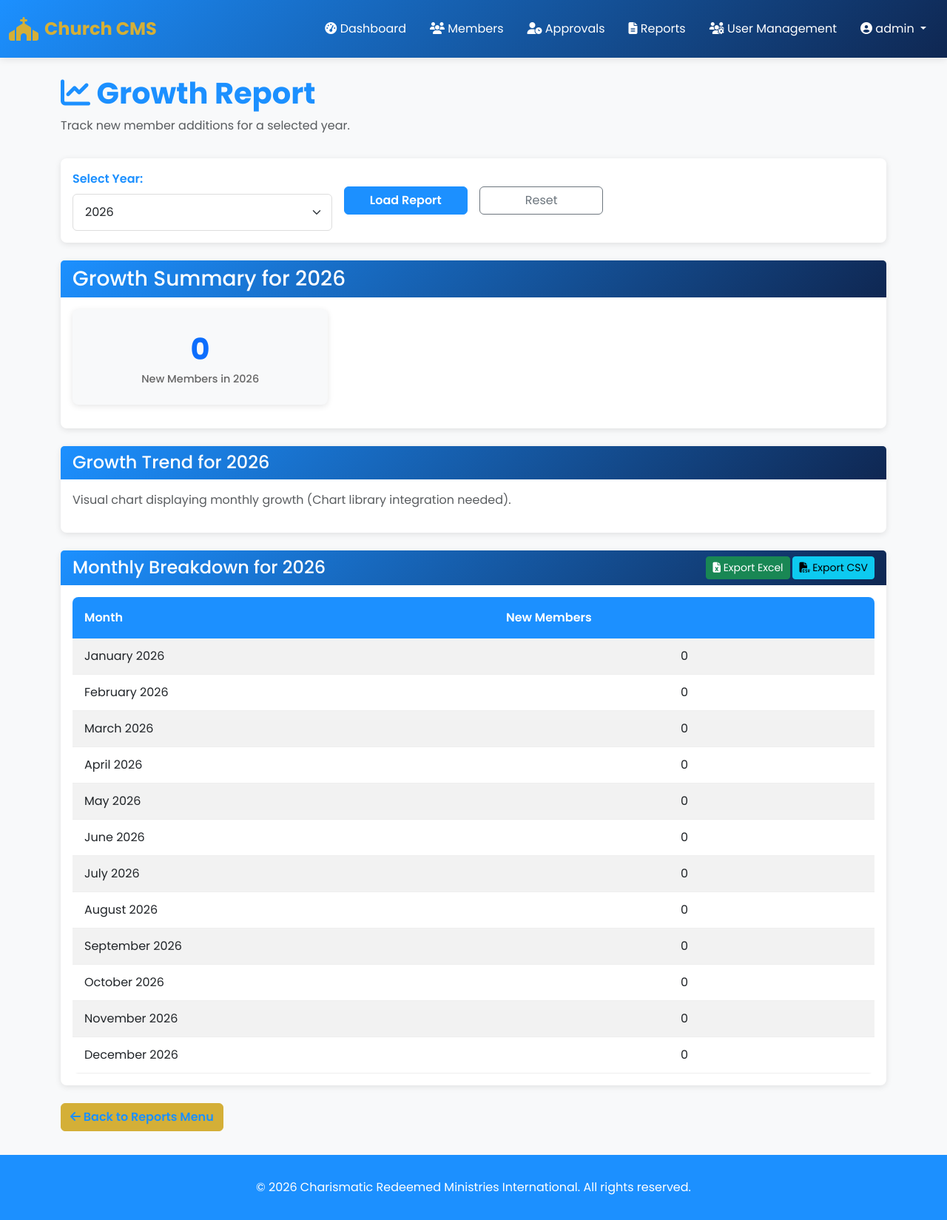
After one commit to sarahkhudze/church-mis, a Django app: page /reports/growth/ in a window 1280 px wide. The commit adds this page. Shown: the whole page at 74% size. Run offline with Django 4.2, Linux system fonts and the light colour scheme; a user stored in the database is signed in; data comes from the database, SQL or seed files in the repository; both versions use the stored data as it was after the commit.

Commit message:
growth report, zone detail templates

```diff
--- a/apps/reports/views.py
+++ b/apps/reports/views.py
@@ -1110,7 +1110,9 @@ from django.shortcuts import render, redirect, get_object_or_404
 from django.contrib.auth.decorators import login_required
 from django.http import HttpResponse, FileResponse
 from django.contrib import messages
-from datetime import date, datetime
+from datetime import date, datetime, timedelta
+from django.utils import timezone
+from django.db.models import Count, Q, Min, Max
 import csv
 import io
 from collections import defaultdict
@@ -2200,6 +2202,8 @@ def zone_report_view(request):
     return render(request, 'reports/zone_report.html', context)
 
 
+
+# apps/reports/views.py
 @login_required(login_url='login')
 def growth_report_view(request):
     """Generate growth report."""
@@ -2207,38 +2211,54 @@ def growth_report_view(request):
         messages.error(request, 'Only administrators and zone leaders can access growth reports.')
         return redirect('reports:reports')
 
-    # Get last 12 months of data
-    from datetime import datetime, timedelta
-    end_date = datetime.now()
-    start_date = end_date - timedelta(days=365)
-
-    monthly_growth = []
-    current_date = start_date
-
-    from apps.members.models import Member
+    # Get selected year from GET parameter (default to current year)
+    selected_year_str = request.GET.get('year', str(timezone.now().year))
+    try:
+        selected_year = int(selected_year_str)
+        if selected_year < 2000 or selected_year > timezone.now().year + 1:
+            # Basic validation, adjust range as needed
+            selected_year = timezone.now().year
+            messages.warning(request, f'Invalid year selected. Showing data for {selected_year}.')
+    except (ValueError, TypeError):
+        selected_year = timezone.now().year
+        messages.warning(request, f'Invalid year format. Showing data for {selected_year}.')
+
+    # Define the members queryset based on user permissions
     members = Member.objects.active()
     if request.user.is_zone_leader() and request.user.zone_name:
         members = members.filter(cell_group__zone_name=request.user.zone_name)
 
-    while current_date <= end_date:
-        month_start = current_date.replace(day=1)
-        if current_date.month == 12:
-            next_month = current_date.replace(year=current_date.year + 1, month=1, day=1)
+    # Calculate start and end dates for the selected year
+    start_date = timezone.make_aware(datetime(selected_year, 1, 1))
+    end_date = timezone.make_aware(datetime(selected_year, 12, 31, 23, 59, 59))
+
+    monthly_growth = []
+    # Loop through all 12 months of the selected year
+    for month_num in range(1, 13):
+        month_start = timezone.make_aware(datetime(selected_year, month_num, 1))
+        if month_num == 12:
+            next_month = timezone.make_aware(datetime(selected_year + 1, 1, 1))
         else:
-            next_month = current_date.replace(month=current_date.month + 1, day=1)
-
+            next_month = timezone.make_aware(datetime(selected_year, month_num + 1, 1))
+
+        # Get members who joined in this specific month
         new_members = members.filter(
-            date_joined_church__gte=month_start,
-            date_joined_church__lt=next_month
+            date_joined_church__gte=month_start.date(),
+            date_joined_church__lt=next_month.date()
         ).count()
 
+        # Format month name for display (e.g., "January 2026")
+        month_name = month_start.strftime('%B %Y')
+
         monthly_growth.append({
-            'month': month_start.strftime('%B %Y'),
+            'month': month_name,
             'new_members': new_members,
         })
 
-        current_date = next_month
-
+    # Calculate total for the selected year
+    total_new_members = sum(item['new_members'] for item in monthly_growth)
+
+    # Handle export formats
     format_type = request.GET.get('format', 'html')
 
     if format_type == 'excel':
@@ -2249,12 +2269,15 @@ def growth_report_view(request):
 
         workbook = openpyxl.Workbook()
         worksheet = workbook.active
-        worksheet.title = 'Growth Report'
+        worksheet.title = f'Growth Report {selected_year}'
 
         worksheet.append(['Month', 'New Members'])
         for data in monthly_growth:
             worksheet.append([data['month'], data['new_members']])
 
+        # Add total row
+        worksheet.append(['TOTAL', total_new_members])
+
         buffer = io.BytesIO()
         workbook.save(buffer)
         buffer.seek(0)
@@ -2262,7 +2285,7 @@ def growth_report_view(request):
         return FileResponse(
             buffer,
             as_attachment=True,
-            filename='growth_report.xlsx',
+            filename=f'growth_report_{selected_year}.xlsx',
             content_type='application/vnd.openxmlformats-officedocument.spreadsheetml.sheet'
         )
 
@@ -2271,18 +2294,43 @@ def growth_report_view(request):
         from django.http import HttpResponse
 
         response = HttpResponse(content_type='text/csv')
-        response['Content-Disposition'] = 'attachment; filename="growth_report.csv"'
+        response['Content-Disposition'] = f'attachment; filename="growth_report_{selected_year}.csv"'
 
         writer = csv.writer(response)
         writer.writerow(['Month', 'New Members'])
         for data in monthly_growth:
             writer.writerow([data['month'], data['new_members']])
+        writer.writerow(['TOTAL', total_new_members])
 
         return response
+
+    # Prepare context for the template
+    # Get all years where members joined (for the dropdown)
+    all_years_qs = Member.objects.active().aggregate(
+        min_year=Min('date_joined_church__year'),
+        max_year=Max('date_joined_church__year')
+    )
+    min_year = all_years_qs['min_year']
+    max_year = all_years_qs['max_year']
+
+    available_years = []
+    if min_year and max_year:
+        # Include all years between min and max where members exist
+        available_years = list(range(min_year, max_year + 1))
+        # Also include the current year in case there are no members yet
+        current_year = timezone.now().year
+        if current_year not in available_years:
+            available_years.append(current_year)
+        available_years.sort(reverse=True)  # Most recent first
+    else:
+        # Fallback: just show current year
+        available_years = [timezone.now().year]
 
     context = {
         'monthly_growth': monthly_growth,
-        'total_new_members': sum(item['new_members'] for item in monthly_growth),
+        'total_new_members': total_new_members,
+        'selected_year': selected_year,
+        'available_years': available_years,
     }
 
     return render(request, 'reports/growth_report.html', context)
--- a/apps/zones/views.py
+++ b/apps/zones/views.py
@@ -156,7 +156,7 @@ def zone_detail(request, pk):
         'active': members.filter(member_status=Member.ACTIVE).count(),
         'left': members.filter(member_status=Member.LEFT).count(),
         'deceased': members.filter(member_status=Member.DECEASED).count(),
-        'inactive': members.filter(member_status=Member.INACTIVE).count(),
+        #'inactive': members.filter(member_status=Member.INACTIVE).count(),
     }
 
     context = {
--- a/templates/base.html
+++ b/templates/base.html
@@ -329,11 +329,11 @@
                         </a>
                     </li>
                     {% if user.is_admin %}
-                    <li class="nav-item">
+                    <!--<li class="nav-item">
                         <a class="nav-link" href="{% url 'members:cell_group_list' %}">
                             <i class="fas fa-project-diagram"></i> Cell Groups
                         </a>
-                    </li>
+                    </li>-->
                     <!-- Added Pending Approvals link -->
                     <li class="nav-item">
                         <a class="nav-link" href="{% url 'accounts:pending_approvals' %}">
--- /dev/null
+++ b/templates/reports/growth_report.html
@@ -0,0 +1,114 @@
+<!-- apps/reports/templates/reports/growth_report.html -->
+
+{% extends 'base.html' %}
+
+{% block title %}Growth Report{% endblock %}
+
+{% block content %}
+<div class="container mt-4">
+    <div class="page-header">
+        <h1><i class="fas fa-chart-line"></i> Growth Report</h1>
+        <p class="text-muted">Track new member additions for a selected year.</p>
+    </div>
+
+    <!-- Year Selection Form -->
+    <div class="card mb-4">
+        <div class="card-body">
+            <form method="get" class="row g-3 align-items-center">
+                <div class="col-md-4">
+                    <label for="year" class="form-label">Select Year:</label>
+                    <select name="year" id="year" class="form-select">
+                        {% for year_option in available_years %}
+                            <option value="{{ year_option }}" {% if year_option == selected_year %}selected{% endif %}>
+                                {{ year_option }}
+                            </option>
+                        {% endfor %}
+                    </select>
+                </div>
+                <div class="col-md-2">
+                    <button type="submit" class="btn btn-primary w-100">Load Report</button>
+                </div>
+                <div class="col-md-2">
+                    <a href="{% url 'reports:growth_report' %}" class="btn btn-outline-secondary w-100">Reset</a>
+                </div>
+            </form>
+        </div>
+    </div>
+
+    <!-- Summary Card -->
+    <div class="card mb-4">
+        <div class="card-header bg-primary text-white">
+            <h3 class="card-title mb-0">Growth Summary for {{ selected_year }}</h3>
+        </div>
+        <div class="card-body">
+            <div class="row text-center">
+                <div class="col-md-4">
+                    <div class="stat-card bg-light">
+                        <div class="number text-primary">{{ total_new_members }}</div>
+                        <div class="label">New Members in {{ selected_year }}</div>
+                    </div>
+                </div>
+                <!-- Add other summary stats if needed -->
+            </div>
+        </div>
+    </div>
+
+    <!-- Growth Chart Section (Placeholder) -->
+    <div class="card mb-4">
+        <div class="card-header">
+            <h4 class="card-title mb-0">Growth Trend for {{ selected_year }}</h4>
+        </div>
+        <div class="card-body">
+            <p class="text-muted">Visual chart displaying monthly growth (Chart library integration needed).</p>
+            <!-- Example: <canvas id="growthChart" width="400" height="200"></canvas> -->
+        </div>
+    </div>
+
+    <!-- Monthly Data Table -->
+    <div class="card">
+        <div class="card-header d-flex justify-content-between align-items-center">
+            <h4 class="card-title mb-0">Monthly Breakdown for {{ selected_year }}</h4>
+            <div>
+                <a href="?year={{ selected_year }}&format=excel" class="btn btn-success btn-sm">
+                    <i class="fas fa-file-excel"></i> Export Excel
+                </a>
+                <a href="?year={{ selected_year }}&format=csv" class="btn btn-info btn-sm">
+                    <i class="fas fa-file-csv"></i> Export CSV
+                </a>
+            </div>
+        </div>
+        <div class="card-body">
+            {% if monthly_growth %}
+                <div class="table-responsive">
+                    <table class="table table-striped table-hover">
+                        <thead class="table-dark">
+                            <tr>
+                                <th>Month</th>
+                                <th>New Members</th>
+                            </tr>
+                        </thead>
+                        <tbody>
+                            {% for data_point in monthly_growth %}
+                            <tr>
+                                <td>{{ data_point.month }}</td>
+                                <td class="text-center">{{ data_point.new_members }}</td>
+                            </tr>
+                            {% endfor %}
+                        </tbody>
+                    </table>
+                </div>
+            {% else %}
+                <div class="alert alert-info text-center">
+                    <i class="fas fa-info-circle"></i> No growth data available for the selected year ({{ selected_year }}).
+                </div>
+            {% endif %}
+        </div>
+    </div>
+
+    <div class="mt-3">
+        <a href="{% url 'reports:reports' %}" class="btn btn-secondary">
+            <i class="fas fa-arrow-left"></i> Back to Reports Menu
+        </a>
+    </div>
+</div>
+{% endblock %}
```
Also changed, not shown: templates/zones/zone_detail.html (added, +166 -0 lines), db.sqlite3.
